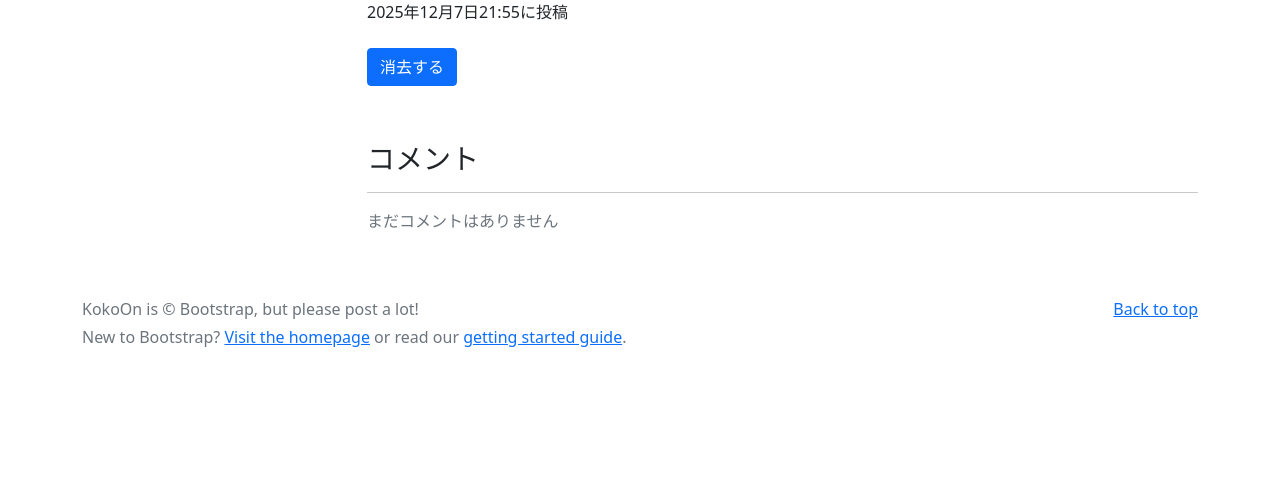
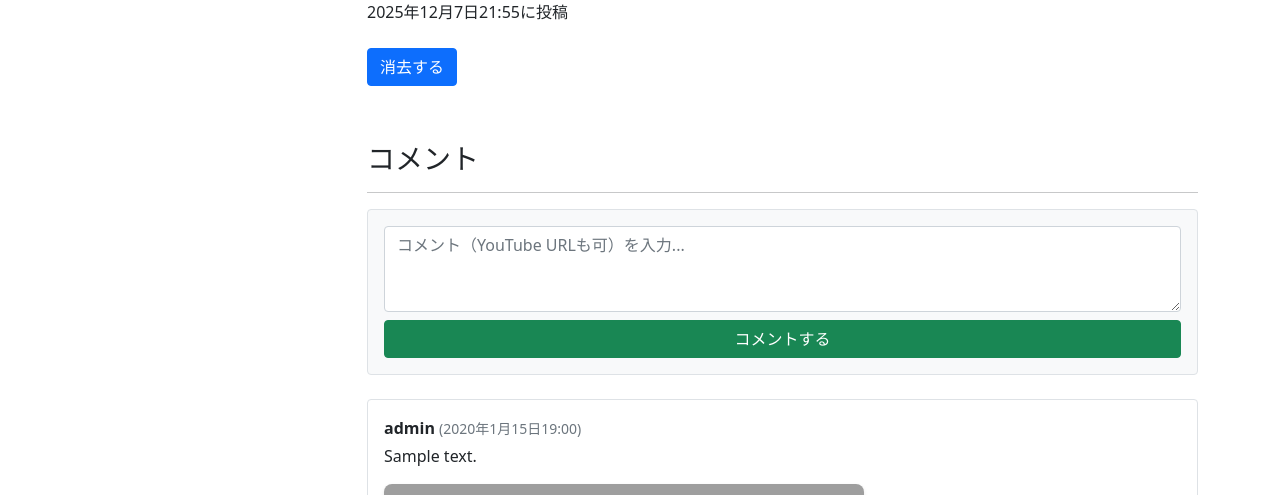
Before and after one commit to oto-nariko/KokoOn_app, a Django app: page /mood-dital/1 in a window 1280 px wide. Shown: the part 190-685 px from the top of the page. Before the commit the page ends 537 px from the top, so only its background shows below. Run offline with Django 4.2, Linux system fonts and the light colour scheme; a user stored in the database is signed in; data comes from the database, SQL or seed files in the repository; both versions use the stored data as it was after the commit; tables that the repository leaves empty hold one stand-in row (values such as "Sample post"); grey boxes are pictures that could not be loaded.

Commit message:
コメント欄付けれた

```diff
--- a/KokoOnproject/KokoOn/forms.py
+++ b/KokoOnproject/KokoOn/forms.py
@@ -1,5 +1,5 @@
-from django.forms import ModelForm
-from .models import MoodPost
+from django.forms import ModelForm, Textarea
+from .models import MoodPost, Comment
 
 class MoodPostForm(ModelForm):
     '''
@@ -8,3 +8,11 @@ class MoodPostForm(ModelForm):
     class Meta:
         model = MoodPost
         fields = ['category','title', 'comment']
+
+class CommentForm(ModelForm):
+    class Meta:
+        model = Comment
+        fields = ('text',)
+        widgets = {
+            'text':Textarea(attrs={'class': 'form-control', 'rows': 3, 'placeholder': 'コメント（YouTube URLも可）を入力...'})
+        }
--- a/KokoOnproject/KokoOn/templates/detail.html
+++ b/KokoOnproject/KokoOn/templates/detail.html
@@ -1,22 +1,14 @@
-<!-- ベーステンプレートを適用する-->
 {% extends 'base.html' %}
-<!-- ヘッダー情報のページタイトルを設定する-->
 {% block title %}KokoOn Detail{% endblock %}
 
     {% block contents %}
-    <!-- Bootstrapのグリッドシステム-->
     <br>
     <div class="container">
-        <!-- 行を配置 -->
         <div class="row">
-          <!-- 列の左右に余白offset-3を入れる-->
           <div class="col offset-3">
-            <!-- タイトル -->
             <h2>{{object.title}}</h2>
-            <!-- 心音 -->
             <p>{{object.comment}}</p>
             <br>
-            <!-- 投稿日時 -->
             <p>{{object.posted_at}}に投稿</p>
 
             {% if request.user == object.user %}
@@ -33,24 +25,40 @@
             <h3>コメント</h3>
             <hr>
 
-            {% for comment in object.comment_set.all %}
+            {% if user.is_authenticated %}
+            <div class="comment-form-area mb-4 p-3 border rounded bg-light">
+                <form method="post">
+                    {% csrf_token %}
+                    {{ comment_form.text }}
+                    <div class="d-grid mt-2">
+                        <button type="submit" class="btn btn-success">コメントする</button>
+                    </div>
+                </form>
+            </div>
+            {% else %}
+            <p class="text-center text-muted">
+                <a href="{% url 'accounts:login' %}">ログイン</a>するとコメントできます。
+            </p>
+            {% endif %}
+            {% for comment in comments %}
             <div class="comment-item mb-3 p-3 border rounded">
               <p class="mb-1">
                 <strong>{{ comment.user.username }}</strong>
-                <small class="text-muted">({{comment.created_at}})</small>
+                <small class="text-muted">({{comment.posted_at}})</small>
               </p>
+
               <p>{{ comment.clean_text }}</p>
 
               {% if comment.has_youtube %}
               <div class="youtube-preview" data-video-id="{{ comment.youtube_id }}">
                 <img src="https://img.youtube.com/vi/{{ comment.youtube_id }}/hqdefault.jpg"
-                     alt="YouTube Thumbnail"
-                     class="youtube-thumbnail"
-                     onclick="showPlayer('{{ comment.youtube_id }}', this)">
+                      alt="YouTube Thumbnail"
+                      class="youtube-thumbnail"
+                      onclick="showPlayer('{{ comment.youtube_id }}', this)">
                 <div class="play-overlay">▶</div>
               </div>
               {% endif %}
-            </div>
+              </div>
             {% empty %}
             <p class="text-muted">まだコメントはありません</p>
             {% endfor %}
@@ -86,6 +94,5 @@
             previewDiv.appendChild(iframe);
         }
         </script>
-
-    </div>
+        </div>
     {% endblock %}
--- a/KokoOnproject/KokoOn/urls.py
+++ b/KokoOnproject/KokoOn/urls.py
@@ -16,7 +16,7 @@ urlpatterns = [
          views.UserView.as_view(),
          name = 'user_list'),
      path('mood-dital/<int:pk>',
-          views.DetailView.as_view(),
+          views.MoodDetailView.as_view(),
           name = 'mood_detail'),
      path('mypage/', views.MypageView.as_view(), name = 'mypage'),
      path('mood/<int:pk>/delete/',
--- a/KokoOnproject/KokoOn/views.py
+++ b/KokoOnproject/KokoOn/views.py
@@ -1,13 +1,15 @@
-from django.shortcuts import render
+from django.shortcuts import render, redirect
 from django.views.generic import TemplateView, ListView
-from django.views.generic import CreateView
+from django.views.generic import CreateView, DetailView
 from django.urls import reverse_lazy
 from .forms import MoodPostForm
 from django.utils.decorators import method_decorator
 from django.contrib.auth.decorators import login_required
-from .models import MoodPost
+from .models import MoodPost, Comment
 from django.views.generic import DetailView
 from django.views.generic import DeleteView
+from .forms import CommentForm
+from django.contrib.auth.mixins import LoginRequiredMixin
 
 
 class IndexView(ListView):
@@ -58,9 +60,6 @@ class UserView(ListView):
             user=user_id).order_by('-posted_at')
         return user_list
 
-class DetailView(DetailView):
-    template_name = 'detail.html'
-    model = MoodPost
 
 class MypageView(ListView):
     template_name = 'mypage.html'
@@ -78,3 +77,46 @@ class MoodDeleteView(DeleteView):
 
     def delete(self, request, *args, **kwargs):
         return super().delete(request, *args, **kwargs)
+
+class MoodDetailView(DetailView):
+    model = MoodPost
+    template_name = 'detail.html'
+
+    # GETリクエスト（ページ表示）とPOSTリクエスト（フォーム送信）の両方を処理する
+    def get_context_data(self, **kwargs):
+        # ページを表示する際のコンテキスト（変数のセット）を作成
+        context = super().get_context_data(**kwargs)
+        # コメントフォームをコンテキストに追加
+        context['comment_form'] = CommentForm()
+        # 投稿に紐づくコメントを最新のものから取得してコンテキストに追加
+        # related_name='comments_for_post' を使ってコメントを取得
+        context['comments'] = self.object.comments_for_post.all().order_by('-posted_at')
+        return context
+
+    # POSTリクエスト（フォーム送信時）の処理
+    def post(self, request, *args, **kwargs):
+        # ログインしていない場合はログインページへ
+        if not request.user.is_authenticated:
+            return redirect('accounts:login')
+
+        self.object = self.get_object() # 現在の投稿（MoodPost）を取得
+        comment_form = CommentForm(request.POST) # 送信されたデータをフォームに入れる
+
+        if comment_form.is_valid():
+            # フォームのインスタンスをまだ保存しない（commit=False）
+            comment = comment_form.save(commit=False)
+
+            # 必須項目（userとmood）を手動でセットする
+            comment.user = request.user # ログイン中のユーザー
+            comment.mood = self.object  # 現在の投稿
+
+            # save()を実行すると、models.pyで定義した youtube_id 抽出ロジックが実行されます
+            comment.save()
+
+            # 処理後に詳細ページにリダイレクトする（リロードと同じ）
+            return redirect('KokoOn:mood_detail', pk=self.object.pk)
+
+        # フォームが無効だった場合、元のページとエラー情報でレンダリングし直す
+        context = self.get_context_data(**kwargs)
+        context['comment_form'] = comment_form # エラー情報を持ったフォーム
+        return self.render_to_response(context)
```
Also changed, not shown: KokoOnproject/db.sqlite3.
